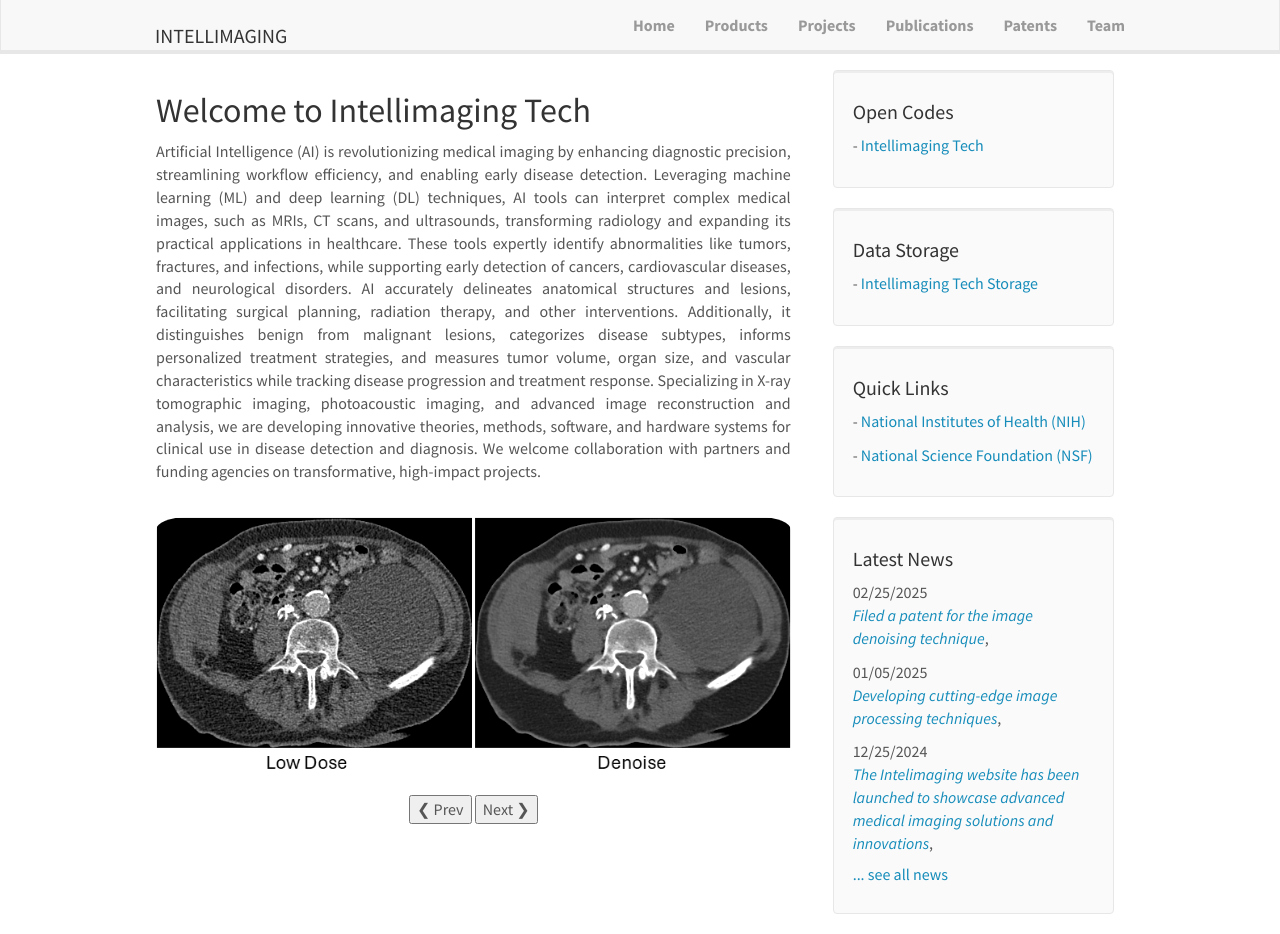
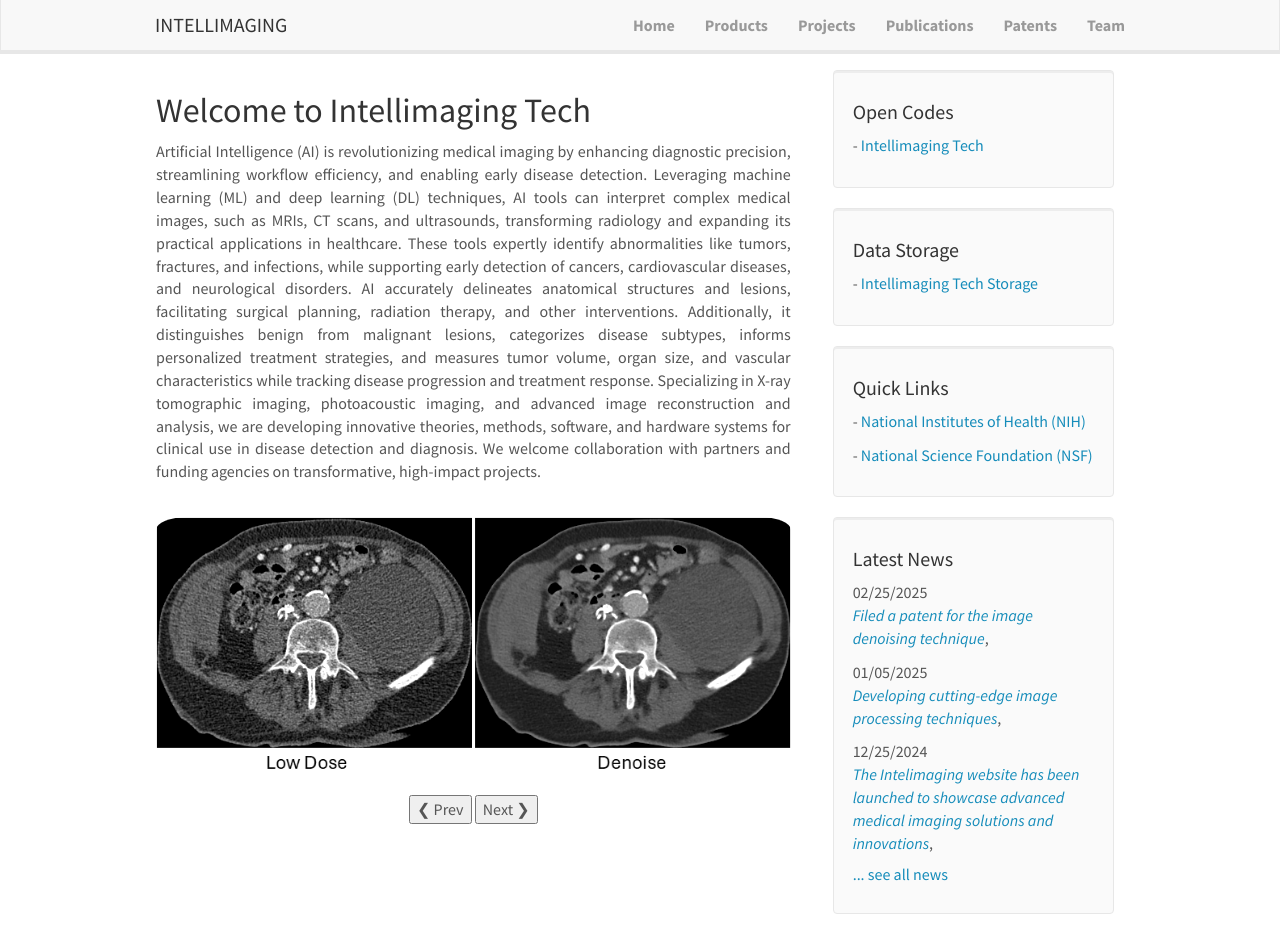
Before and after one commit to intellimaging/intellimaging.github.io, a Jekyll site: the page built from _pages/home.md, in a window 1280 px wide and 934 px high. Built offline with Jekyll 4.4.1, drawn with Linux system fonts in a browser that asks for light colours.

Commit message:
Update header.html

```diff
--- a/_includes/header.html
+++ b/_includes/header.html
@@ -8,7 +8,7 @@
 		<span class="icon-bar"></span>
 	  </button>
 
-    <a class="navbar-brand" href="{{ site.url }}{{ site.baseurl }}/"><h4>INTELLIMAGING</h4></a>
+    <a class="navbar-brand" href="{{ site.url }}{{ site.baseurl }}/">INTELLIMAGING</a>
 	</div>
 	<div class="collapse navbar-collapse" id="navbar-collapse-1">
 	  <ul class="nav navbar-nav navbar-right">
```
